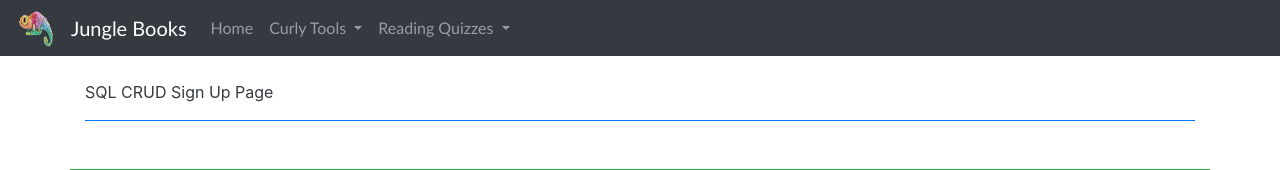
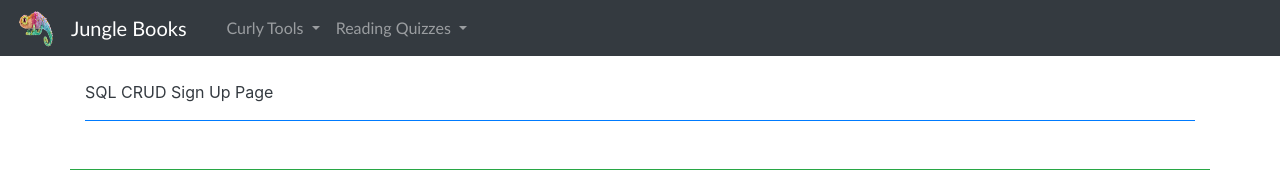
Before and after one commit to kamryns/curlycupboard3.0, a Flask app: page /crud/authorize/ in a window 1280 px wide. Shown: the top 170 px of the page. Run offline with Flask 2, Linux system fonts and the light colour scheme; some libraries are stand-ins or nearby versions.

Commit message:
background and navbar fixd

```diff
--- a/templates/dictionary.html
+++ b/templates/dictionary.html
@@ -9,6 +9,8 @@
     <title>Title</title>
 </head>
 <body>
+<body style="background-image: url('/static/assets/dictionary.jpeg'); background-repeat: no-repeat; background-attachment: fixed; background-size: cover;">
+
 <form action="/dictionary/" method="POST" class="form">
     <input type="text" placeholder="Search" name='keyword'>
     <button type="Get Definitions">Get Definitions</button>
--- a/templates/layouts/navbar.html
+++ b/templates/layouts/navbar.html
@@ -24,7 +24,7 @@ This HTML is setup as a fragment allowing it to be "included" by other HTML file
             <!-- url_for is a Jinja2 pre-processor that finds route from function name (def) -->
             <a class="nav-link" href="https://kamryns.github.io/curlycupboard3.0/>GitHub Page</a>
 
-            <li> <a class="nav-link" href={{ url_for('index') }}>Home</a></li>
+            <li> <a class="nav-link" href={{ url_for('index') }}></a></li>
 
             <li class="nav-item dropdown">
                 <a class="nav-link dropdown-toggle" href="#" id="navbarLabs" role="button" data-toggle="dropdown" aria-haspopup="true" aria-expanded="false">
```
Also changed, not shown: static/assets/dictionary.jpeg (added).
